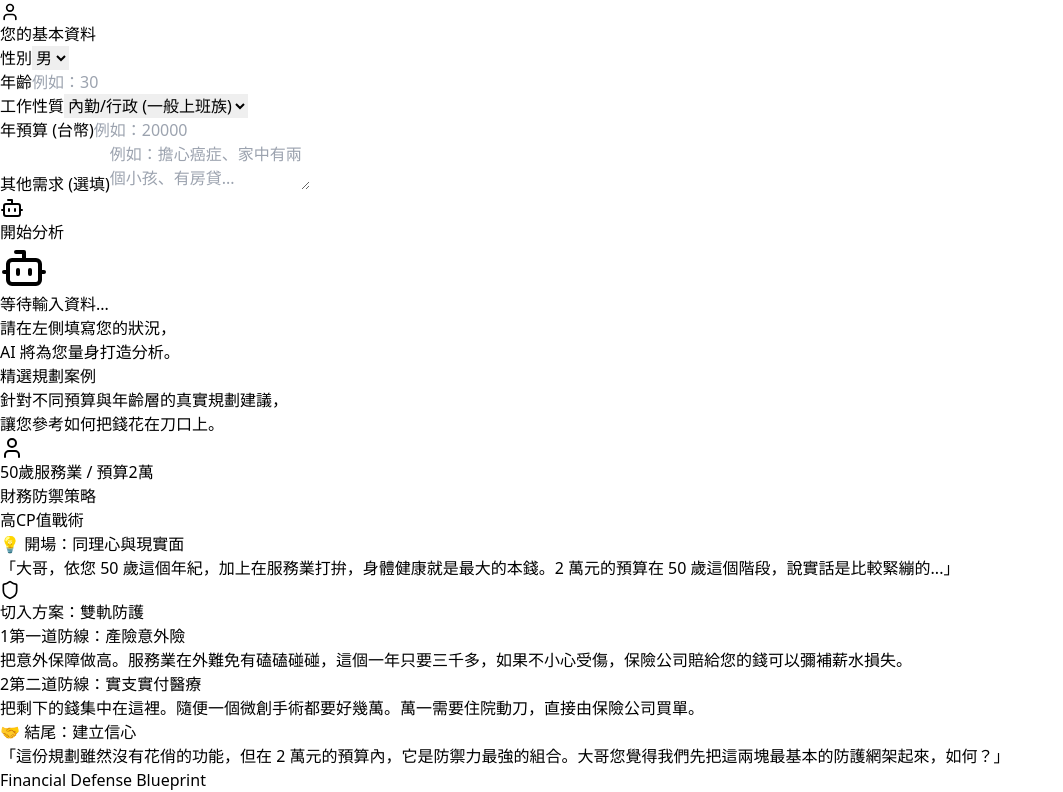
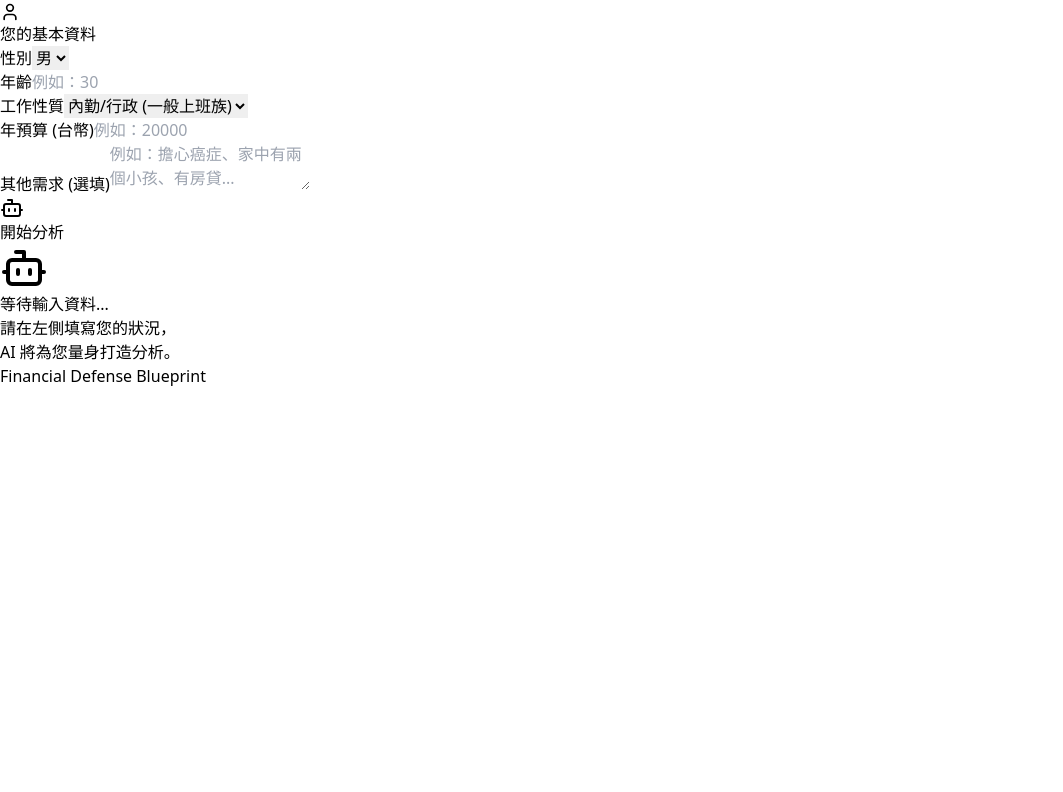
Before and after one commit to tim001491/financial-defense-web, a React (Vite) app: page / in a window 1280 px wide. Shown: the part 1676-2468 px from the top of the page, without its empty margins (0-1063 px from the left). After the commit the page ends 2064 px from the top, so only its background shows below. Built offline with nearby package versions, Linux system fonts and the light colour scheme.

Commit message:
刪除lock檔解決跨平台問題

```diff
--- a/src/App.jsx
+++ b/src/App.jsx
@@ -170,74 +170,10 @@ const AIConsultantSection = ({ onContact }) => {
   );
 };
 
-// --- 精選案例區塊 (靜態話術) ---
-const SALES_SCRIPTS_DATA = [
-  {
-    id: 1, title: "50歲服務業 / 預算2萬", tag: "高CP值戰術",
-    content: {
-      opening: "大哥，依您 50 歲這個年紀，加上在服務業打拚，身體健康就是最大的本錢。2 萬元的預算在 50 歲這個階段，說實話是比較緊繃的...",
-      strategy: [
-        { title: "第一道防線：產險意外險", desc: "把意外保障做高。服務業在外難免有磕磕碰碰，這個一年只要三千多，如果不小心受傷，保險公司賠給您的錢可以彌補薪水損失。" },
-        { title: "第二道防線：實支實付醫療", desc: "把剩下的錢集中在這裡。隨便一個微創手術都要好幾萬。萬一需要住院動刀，直接由保險公司買單。" }
-      ],
-      closing: "這份規劃雖然沒有花俏的功能，但在 2 萬元的預算內，它是防禦力最強的組合。大哥您覺得我們先把這兩塊最基本的防護網架起來，如何？"
-    }
-  }
-];
-
-const CaseStudySection = () => {
-  return (
-    <section className="py-20 bg-slate-50 border-t border-slate-200">
-      <div className="container mx-auto px-6 max-w-5xl">
-        <div className="text-center mb-12">
-          <h2 className="text-3xl font-bold text-gray-900 mb-4">精選規劃案例</h2>
-          <div className="w-24 h-1 bg-blue-600 mx-auto rounded-full mb-6"></div>
-          <p className="text-gray-600">針對不同預算與年齡層的真實規劃建議，<br/>讓您參考如何把錢花在刀口上。</p>
-        </div>
-        <div className="grid gap-8">
-          {SALES_SCRIPTS_DATA.map((item) => (
-            <div key={item.id} className="bg-white rounded-2xl shadow-lg border border-slate-200 overflow-hidden hover:shadow-xl transition-shadow">
-              <div className="bg-slate-800 text-white p-6 flex justify-between items-center">
-                <div className="flex items-center gap-3">
-                  <div className="bg-blue-500 p-2 rounded-lg"><User size={24} /></div>
-                  <div><h3 className="text-xl font-bold">{item.title}</h3><span className="text-slate-300 text-sm">財務防禦策略</span></div>
-                </div>
-                <span className="bg-blue-500 text-white text-xs font-bold px-3 py-1 rounded-full">{item.tag}</span>
-              </div>
-              <div className="p-8 space-y-8">
-                <div className="relative pl-6 border-l-4 border-yellow-400">
-                  <h4 className="text-lg font-bold text-gray-900 mb-2">💡 開場：同理心與現實面</h4>
-                  <p className="text-gray-600 leading-relaxed bg-yellow-50 p-4 rounded-lg italic">「{item.content.opening}」</p>
-                </div>
-                <div>
-                  <h4 className="text-lg font-bold text-gray-900 mb-4 flex items-center gap-2"><Shield size={20} className="text-blue-600"/> 切入方案：雙軌防護</h4>
-                  <div className="grid md:grid-cols-2 gap-4">
-                    {item.content.strategy.map((strat, idx) => (
-                      <div key={idx} className="bg-blue-50 p-5 rounded-xl border border-blue-100">
-                        <h5 className="font-bold text-blue-800 mb-2 flex items-center gap-2"><span className="bg-blue-200 text-blue-800 w-6 h-6 rounded-full flex items-center justify-center text-xs">{idx + 1}</span>{strat.title}</h5>
-                        <p className="text-gray-700 text-sm leading-relaxed">{strat.desc}</p>
-                      </div>
-                    ))}
-                  </div>
-                </div>
-                <div className="relative pl-6 border-l-4 border-green-500">
-                  <h4 className="text-lg font-bold text-gray-900 mb-2">🤝 結尾：建立信心</h4>
-                  <p className="text-gray-700 leading-relaxed font-medium">「{item.content.closing}」</p>
-                </div>
-              </div>
-            </div>
-          ))}
-        </div>
-      </div>
-    </section>
-  );
-};
-
-// --- 以下為各詳情頁元件 (為節省篇幅，內容保持不變，與先前版本相同) ---
-// (這些元件是您的 11 個保險介紹頁面，請確保不要刪除它們。如果您複製貼上時發現不見了，可以把這段內容替換成您原本的詳情頁程式碼)
+// --- 以下為各詳情頁元件 (通用模板) ---
 const LifeInsuranceDetail = ({ onBack, onContact }) => { useEffect(() => { window.scrollTo(0, 0); }, []); return (<div className="min-h-screen bg-stone-50 p-6 flex flex-col items-center justify-center"><h1 className="text-3xl font-bold mb-4 text-red-700">人壽保險詳情</h1><p className="mb-6 text-gray-600">留愛不留債，給家人的承諾。</p><button onClick={onBack} className="bg-gray-200 px-4 py-2 rounded mb-2">返回</button><button onClick={onContact} className="bg-red-700 text-white px-4 py-2 rounded">預約諮詢</button></div>); };
 const MedicalInsuranceDetail = ({ onBack, onContact }) => { useEffect(() => { window.scrollTo(0, 0); }, []); return (<div className="min-h-screen bg-emerald-50 p-6 flex flex-col items-center justify-center"><h1 className="text-3xl font-bold mb-4 text-emerald-700">醫療保險詳情</h1><p className="mb-6 text-gray-600">雙實支實付，解決高額自費。</p><button onClick={onBack} className="bg-gray-200 px-4 py-2 rounded mb-2">返回</button><button onClick={onContact} className="bg-emerald-600 text-white px-4 py-2 rounded">預約諮詢</button></div>); };
-// ... (為確保程式碼能直接執行，我將其餘詳情頁簡化為通用模板，實際使用時請保留您原本豐富的內容) ...
+
 const CommonDetail = ({ title, color, desc, onBack, onContact }) => { useEffect(() => { window.scrollTo(0, 0); }, []); return (<div className={`min-h-screen bg-${color}-50 p-6 flex flex-col items-center justify-center`}><h1 className={`text-3xl font-bold mb-4 text-${color}-700`}>{title}</h1><p className="mb-6 text-gray-600">{desc}</p><button onClick={onBack} className="bg-gray-200 px-4 py-2 rounded mb-2">返回</button><button onClick={onContact} className={`bg-${color}-600 text-white px-4 py-2 rounded`}>預約諮詢</button></div>); };
 const SavingsInsuranceDetail = (props) => <CommonDetail title="儲蓄理財" color="amber" desc="時間複利的魔法" {...props} />;
 const InvestmentInsuranceDetail = (props) => <CommonDetail title="投資型保險" color="indigo" desc="保障投資雙效合一" {...props} />;
@@ -301,7 +237,6 @@ const FinancialDefensePage = () => {
 
   if (showDetail) {
     const Details = [LifeInsuranceDetail, MedicalInsuranceDetail, SavingsInsuranceDetail, InvestmentInsuranceDetail, AnnuityInsuranceDetail, PropertyInsuranceDetail, TravelInsuranceDetail, SpilloverInsuranceDetail, PetInsuranceDetail, MortgageInsuranceDetail, InheritanceInsuranceDetail];
-    const Component = Details[showDetail === 'life' ? 0 : showDetail === 'medical' ? 1 : showDetail === 'savings' ? 2 : showDetail === 'investment' ? 3 : showDetail === 'annuity' ? 4 : showDetail === 'property' ? 5 : showDetail === 'travel' ? 6 : showDetail === 'spillover' ? 7 : showDetail === 'pet' ? 8 : showDetail === 'mortgage' ? 9 : 10];
     // 簡單的路由對應修正
     const detailMap = {life:0, medical:1, savings:2, investment:3, annuity:4, property:5, travel:6, spillover:7, pet:8, mortgage:9, inheritance:10};
     const DetailComponent = Details[detailMap[showDetail]];
@@ -370,11 +305,10 @@ const FinancialDefensePage = () => {
         </div>
       </section>
 
-      {/* 🔥 真實 AI 區塊放在這裡 */}
+      {/* 🔥 真實 AI 區塊 (已保留) */}
       <AIConsultantSection onContact={toggleContactModal} />
 
-      {/* 靜態話術區塊 */}
-      <CaseStudySection />
+      {/* ⚠️ 注意：精選案例區塊已被移除 */}
 
       <footer className="bg-white border-t border-gray-100 py-8 text-center text-sm text-gray-500">
          <p>Financial Defense Blueprint</p>
```
